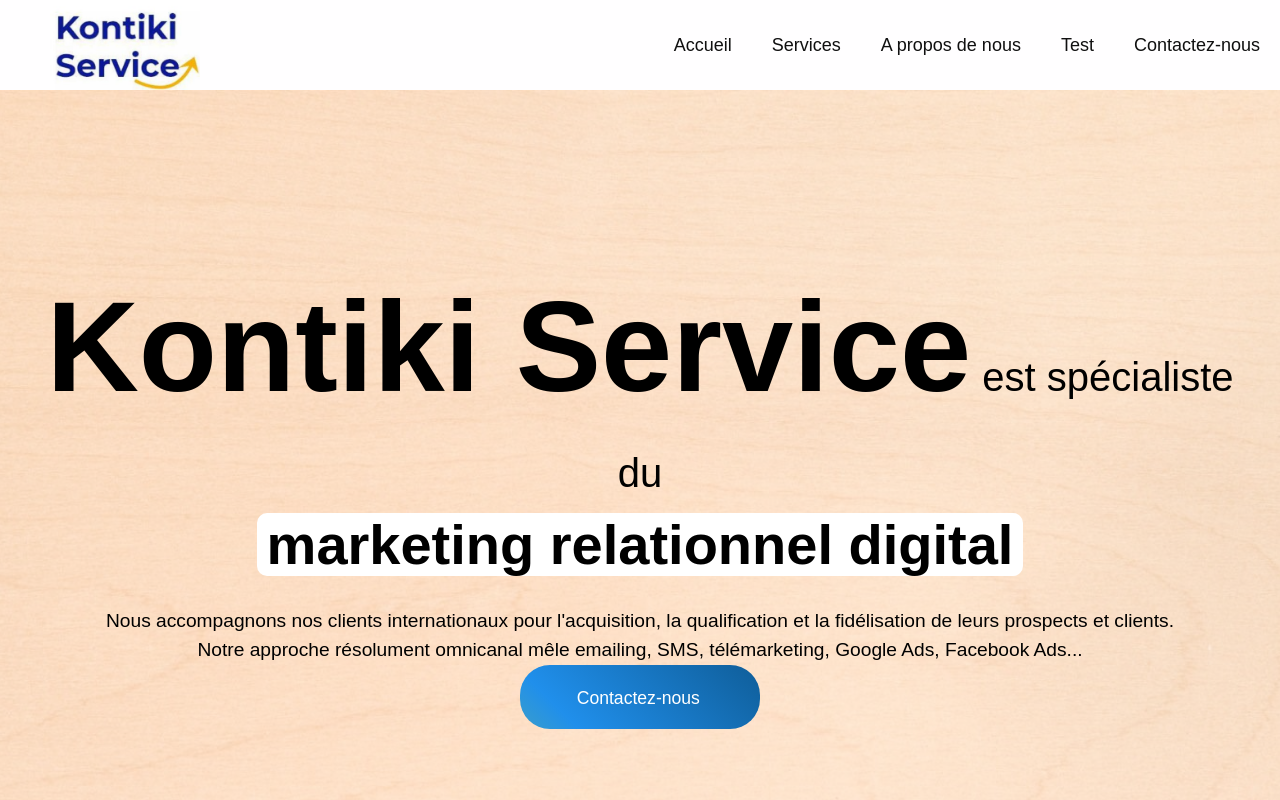
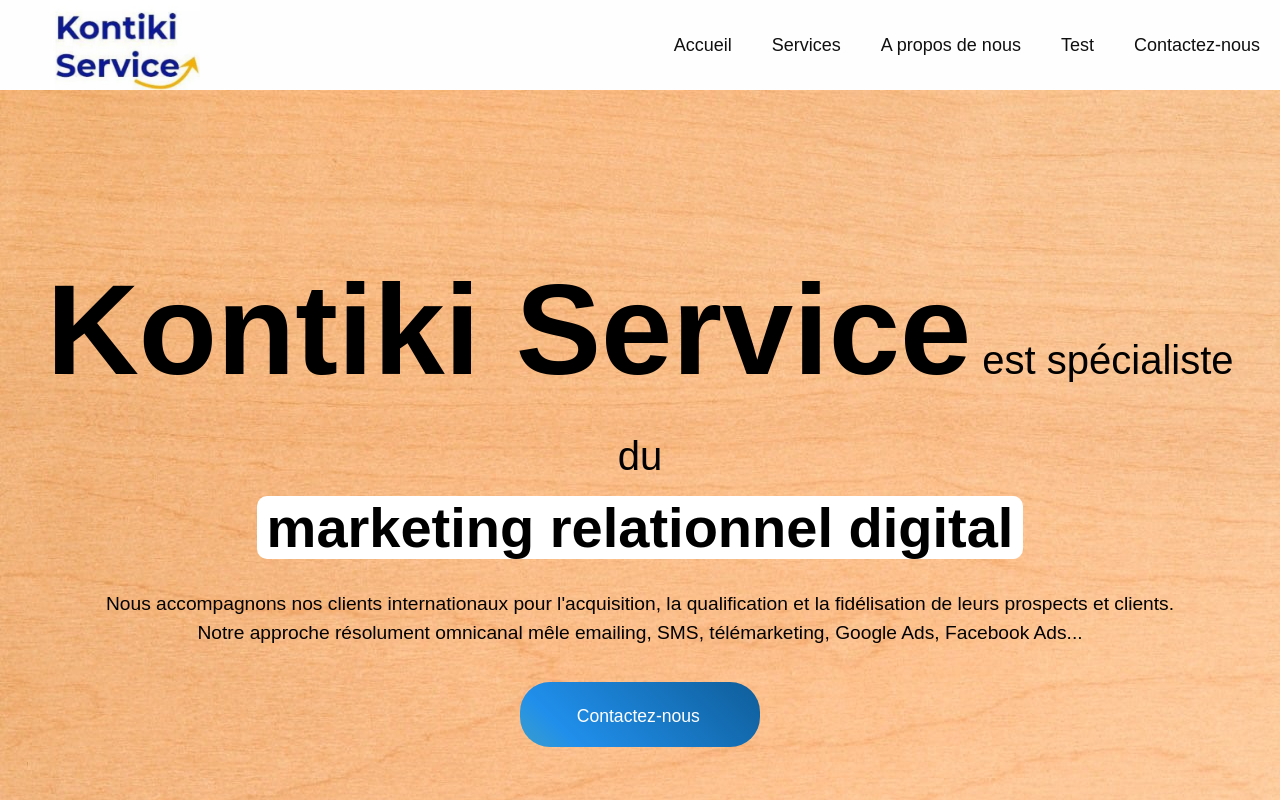
Before and after one commit to razafindramonjy23/Kontiki_test, a React (Vite) app in the folder Kontiki/front/: page / in a window 1280 px wide. Shown: the top 800 px of the page. Built offline with nearby package versions, Linux system fonts and the light colour scheme.

Commit message:
Modif place des button

```diff
--- a/Kontiki/front/src/components/pages/Accueil/Accueil.css
+++ b/Kontiki/front/src/components/pages/Accueil/Accueil.css
@@ -7,6 +7,11 @@
     height: 100vh;
     background-size: cover;
     background-position: center;
+    background: url(./img/bois.jpg);
+}
+
+p{
+    margin-bottom: 35px;
 }
 
 .bg {
--- a/Kontiki/front/src/components/pages/Accueil/Accueil.jsx
+++ b/Kontiki/front/src/components/pages/Accueil/Accueil.jsx
@@ -19,7 +19,7 @@
         <Link to='contact' smooth={true} duration={500} ><button className='btn'>
           <span>Contactez-nous &nbsp;</span></button></Link>
       </div>
-      <img className='bg' src={bois} alt="" srcset="" />
+      {/* <img className='bg' src={bois} alt="" srcset="" /> */}
     </section>
   )
 }
--- a/Kontiki/front/src/components/pages/Contact/Contact.css
+++ b/Kontiki/front/src/components/pages/Contact/Contact.css
@@ -2,7 +2,7 @@
     width: 100%;
     overflow: hidden;
     color: #9ca7b6;
-    background-color: #0369BC;
+    background: url(./img/bois.jpg);
 }
 
 .contact .container{
@@ -21,7 +21,7 @@
 .left{
     width: 100%;
     max-width: 80rem;
-    /* margin: 0 auto; */
+    margin: 0 auto;
     padding: 65px 1.5rem 0;
     display: grid;
     grid-template-columns: repeat(2, 1fr);
--- a/Kontiki/front/src/components/pages/Contact/Contact.jsx
+++ b/Kontiki/front/src/components/pages/Contact/Contact.jsx
@@ -1,5 +1,6 @@
 import React from 'react'
 import './Contact.css';
+import bois from './img/bois.jpg';
 
 function Contact() {
 
@@ -28,7 +29,7 @@
               <div className="form-wrapper">
                 <div className="contact-heading">
                   <h1>Travaillons ensembles.</h1>
-                  <p className="texte">Ou Contactez-nous via : <a href="malto:emailKTK@gmail.com">emailKTK@gmail.com</a></p>
+                  <p className="texte">Ou Contactez-nous via : <a href="malto:recrutement@kontikiservice.com">recrutement@kontikiservice.com</a></p>
                 </div>
 
                 <form action="#" className="contact-form" method='post'>
@@ -69,11 +70,12 @@
 
                 </form>
               </div>
+
             </div>
 
             <div className="right"></div>
+
           </div>
-
         </section>
       </main>
     </div>
```
Also changed, not shown: Kontiki/front/src/components/pages/Contact/img/bois.jpg (added).
